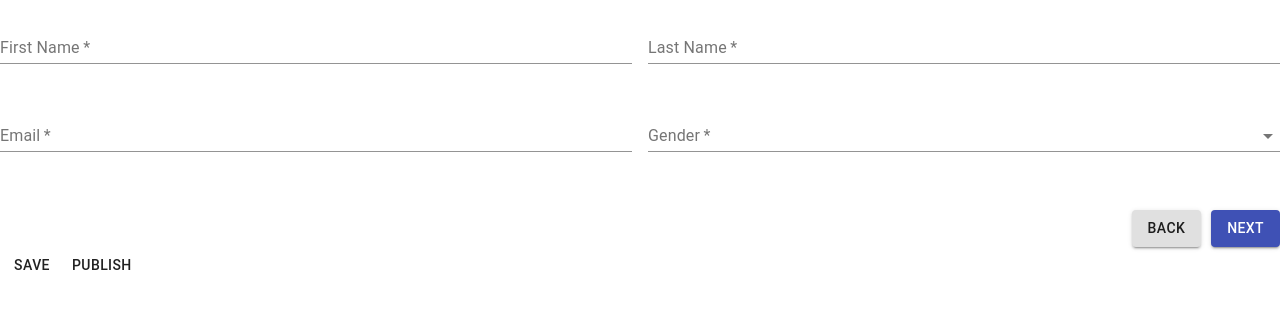
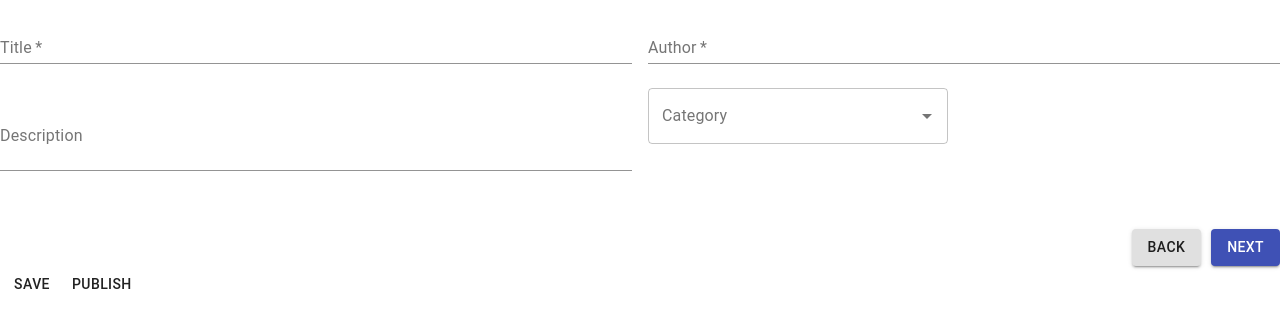
Before and after one commit to sl354207/ecotenet, a Next.js app: page /dashboard/editor in a window 1280 px wide. Both pictures are taken after a click on the button "NEXT". Shown: the top 328 px of the page. Built offline with nearby package versions, Linux system fonts and the light colour scheme; what @react-page/plugins-slate, uniforms would draw is missing.

Commit message:
modified post form

```diff
--- a/components/PostForm/PostDetails.jsx
+++ b/components/PostForm/PostDetails.jsx
@@ -5,23 +5,26 @@ import { FormControl } from "@material-ui/core"
 import { Select } from "@material-ui/core"
 import { InputLabel } from "@material-ui/core"
 import { MenuItem } from "@material-ui/core"
+import { Autocomplete } from '@material-ui/lab'
 import { Button } from "@material-ui/core"
 
 //pass in and destructure props.
-const PostDetails = ({ handleNext, handleBack,handleChange, values: { firstName, lastName, email, gender } }) => {
+const PostDetails = ({ handleNext, handleBack,handleChange, detailValues: { title, author, description }, categoryValue, setCategoryValue, categoryInputValue, setCategoryInputValue }) => {
+
+    const options = ["Hunt", "Gather"]
     return (
         <Fragment>
             <Grid container spacing={2} noValidate>
                 <Grid item xs={12} sm={6}>
                     <TextField
                         fullWidth
-                        label="First Name"
-                        name="firstName"
-                        placeholder="Your first name"
+                        label="Title"
+                        name="title"
+                        placeholder=" title of post(max length 60 characters)"
                         margin="normal"
-                        value={firstName || ""}
+                        value={title || ""}
                         onChange={handleChange}
-
+                        inputProps={{ maxLength: 60 }}
 
                         required
                     />
@@ -29,13 +32,13 @@ const PostDetails = ({ handleNext, handleBack,handleChange, values: { firstName,
                 <Grid item xs={12} sm={6}>
                     <TextField
                         fullWidth
-                        label="Last Name"
-                        name="lastName"
-                        placeholder="Your last name"
+                        label="Author"
+                        name="author"
+                        placeholder="author name"
                         margin="normal"
-                        value={lastName || ""}
+                        value={author || ""}
                         onChange={handleChange}
-
+                        inputProps={{ maxLength: 60 }}
                         required
                     />
                 </Grid>
@@ -43,25 +46,33 @@ const PostDetails = ({ handleNext, handleBack,handleChange, values: { firstName,
                 <Grid item xs={12} sm={6}>
                     <TextField
                         fullWidth
-                        label="Email"
-                        name="email"
-                        placeholder="Your email address"
-                        type="email"
-                        value={email || ""}
+                        label="Description"
+                        name="description"
+                        placeholder=" short summary of post(max length 160 characters) "
+                        value={description || ""}
                         onChange={handleChange}
                         margin="normal"
-
-                        required
+                        inputProps={{ maxLength: 160 }}
+                        multiline
+                        rows={2}
                     />
                 </Grid>
                 <Grid item xs={12} sm={6}>
-                    <FormControl fullWidth required margin="normal">
-                        <InputLabel>Gender</InputLabel>
-                        <Select value={gender} onChange={handleChange} name="gender">
-                            <MenuItem value={"Male"}>Male</MenuItem>
-                            <MenuItem value={"Female"}>Female</MenuItem>
-                        </Select>
-                    </FormControl>
+                    <Autocomplete
+                    id="combo-box-demo"
+                    name="category"
+                    autoHighlight
+                    onChange={(event, categoryValue) => {
+                        setCategoryValue(categoryValue)}}
+                    value={categoryValue}
+                    onInputChange={(event, categoryInputValue) => {
+                        setCategoryInputValue(categoryInputValue)}}
+                    inputValue={categoryInputValue}
+                    options={options}
+                    getOptionLabel={(option) => option}
+                    style={{ width: 300 }}
+                    renderInput={(params) => <TextField {...params} label="Category" variant="outlined" />}
+                    />
                 </Grid>
             </Grid>
             <div style={{ display: "flex", marginTop: 50, justifyContent: "flex-end" }}>
--- a/components/PostForm/StepForm.jsx
+++ b/components/PostForm/StepForm.jsx
@@ -10,32 +10,26 @@ const StepForm = ({post, pathname}) => {
   // if the post is undefined(no post was retrieved) then display a blank editor
   if (post === undefined) {
     // set initial values of form
-    const initialValues = {
-      firstName: "",
-      lastName: "",
-      email: "",
-      gender: "",
-      date: "",
-      city: "",
-      phone: ""
+    const initialDetailValues = {
+      title: "",
+      author: "",
+      description: ""
     }
 
     // set form step state
     const [activeStep, setActiveStep] = useState(0);
 
-    //set form values state;
-    const [formValues, setFormValues] = useState(initialValues)
+    //set detail values state;
+    const [detailValues, setDetailValues] = useState(initialDetailValues)
 
     // set editor value state
     const [postValue, setPostValue] = useState(null);
 
-    // will change, look into select and autocomplete mui.
-    const [alignment, setAlignment] = useState();
+    // set category state
+    const [categoryValue, setCategoryValue] = useState("");
 
-    // will change, look into select and autocomplete mui.
-    const handleAlignment = (event, newAlignment) => {
-      setAlignment(newAlignment);
-    };
+    // set category input state
+    const [categoryInputValue, setCategoryInputValue] = useState("");
 
     //setActiveStep takes in arrow function with input variable step. It increments step forward or backward.
     // Proceed to next step.
@@ -49,7 +43,132 @@ const StepForm = ({post, pathname}) => {
         const { name, value } = e.target
 
         // Set new values on form change. Take in the current values as input and add name and value key value pair to object. values uses destructuring and name is in brackets to allow for dynamically setting key in key value pair(see docs).
-        setFormValues(values => ({
+        setDetailValues(detailValues => ({
+          ...detailValues,
+          [name]: value
+        }))
+
+        // set errors
+        // const error = formValidation(name, value, fieldsValidation) || ""
+
+        // setFormErrors({
+        //   [name]: error
+        // })
+    }
+
+    //use switch statement that takes in current step and displays component for that step.
+    const handleSteps = step => {
+        switch (step) {
+          case 0:
+            return (
+              <PostEditor
+              handleNext={handleNext}
+              value={postValue}
+              setPostValue={setPostValue}
+
+              />
+              // add back in when ready  formErrors={formErrors}
+            )
+          case 1:
+            return (
+              <PostDetails
+                handleNext={handleNext}
+                handleBack={handleBack}
+                handleChange={handleChange}
+                detailValues={detailValues}
+                categoryValue={categoryValue}
+                setCategoryValue={setCategoryValue}
+                categoryInputValue={categoryInputValue}
+                setCategoryInputValue={setCategoryInputValue}
+              />
+            // add back in when ready  formErrors={formErrors}
+            )
+          case 2:
+            return <PostTags
+            handleNext={handleNext}
+            handleBack={handleBack}
+            handleChange={handleChange}
+            handleAlignment={handleAlignment}
+            value={alignment}
+            detailValues={detailValues}
+
+            />
+            // add back in when ready  formErrors={formErrors}
+          default:
+            break
+        }
+      }
+
+      // function to create a new draft. Takes in form values and editor value.
+      const create = async (detailValues, postValue) => {
+        // combine form value and editor value into one object to pass to api.
+        const value = Object.assign(detailValues, postValue);
+
+        const res = await fetch('/api/createDraft', {
+          method: 'POST',
+          headers: {
+            'Content-Type': 'application/json',
+          },
+          body: JSON.stringify(value),
+        });
+      }
+
+      // function to create a published post. Takes in form values and editor value
+      const publish = async (detailValues, postValue) => {
+        // combine form value and editor value into one object to pass to api.
+        const value = Object.assign(detailValues, postValue);
+
+        const res = await fetch('/api/createPost', {
+          method: 'POST',
+          headers: {
+            'Content-Type': 'application/json',
+          },
+          body: JSON.stringify(value),
+        });
+      }
+
+    return (
+        <>
+            {handleSteps(activeStep)}
+            <Button onClick={()=>create(detailValues, postValue)}>Save</Button>
+            <Button onClick={()=>publish(detailValues, postValue)}>Publish</Button>
+        </>
+    )
+    // if url path leads to a draft than populate form with draft data
+  } else if(pathname === "/dashboard/drafts/[_id]")
+  {
+    // destructure values from post data
+    const {title,
+      author,
+      description,
+      category
+      } = post;
+
+    // set form step state
+    const [activeStep, setActiveStep] = useState(0);
+
+    //set form values state;
+    const [detailValues, setDetailValues] = useState({title,
+      author,
+      description
+      })
+
+    // set editor state
+    const [postValue, setPostValue] = useState(post);
+
+    //setActiveStep takes in arrow function with input variable step. It increments step forward or backward.
+    // Proceed to next step.
+    const handleNext = () => setActiveStep(step => step + 1)
+    // Go back to prev step
+    const handleBack = () => setActiveStep(step => step - 1)
+
+    // Handle form change
+    const handleChange = e => {
+        //set name and value from targeted form props
+        const { name, value } = e.target
+
+        // Set new values on from change. Take in the current values as input and add name and value key value pair to object. values uses destructuring and name is in brackets to allow for dynamically setting key in key value pair(see docs).
+        setDetailValues(values => ({
           ...values,
           [name]: value
         }))
@@ -81,19 +200,17 @@ const StepForm = ({post, pathname}) => {
                 handleNext={handleNext}
                 handleBack={handleBack}
                 handleChange={handleChange}
-                values={formValues}
+                values={detailValues}
 
               />
             // add back in when ready  formErrors={formErrors}
             )
           case 2:
-            return <PostTags
+            return <PostRegion
             handleNext={handleNext}
             handleBack={handleBack}
             handleChange={handleChange}
-            handleAlignment={handleAlignment}
-            value={alignment}
-            values={formValues}
+            values={detailValues}
 
             />
             // add back in when ready  formErrors={formErrors}
@@ -102,13 +219,13 @@ const StepForm = ({post, pathname}) => {
         }
       }
 
-      // function to create a new draft. Takes in form values and editor value.
-      const create = async (formValues, postValue) => {
-        // combine form value and editor value into one object to pass to api.
-        const value = Object.assign(formValues, postValue);
+      // function to update the draft. Takes in the form values and editor value.
+      const update = async (detailValues, postValue) => {
+        // combine form values as post values. Add form values second otherwise they will be overridden by initial draft values.
+        const value = Object.assign(postValue, detailValues);
 
-        const res = await fetch('/api/createDraft', {
-          method: 'POST',
+        const res = await fetch('/api/updateDraft', {
+          method: 'PUT',
           headers: {
             'Content-Type': 'application/json',
           },
@@ -116,52 +233,54 @@ const StepForm = ({post, pathname}) => {
         });
       }
 
-      // function to create a published post. Takes in form values and editor value
-      const publish = async (formValues, postValue) => {
-        // combine form value and editor value into one object to pass to api.
-        const value = Object.assign(formValues, postValue);
+      // function to publish the draft
+      const publish = async (detailValues, postValue) => {
 
-        const res = await fetch('/api/createPost', {
+        const value = Object.assign(postValue, detailValues);
+
+        // create post
+        const res1 = await fetch('/api/createPost', {
           method: 'POST',
           headers: {
             'Content-Type': 'application/json',
           },
           body: JSON.stringify(value),
         });
+
+        // delete draft once published
+        const res2 = await fetch('/api/deleteDraft', {
+          method: 'DELETE',
+          headers: {
+              'Content-Type': 'application/json',
+          },
+          body: JSON.stringify(value._id),
+          });
       }
 
     return (
         <>
             {handleSteps(activeStep)}
-            <Button onClick={()=>create(formValues, postValue)}>Save</Button>
-            <Button onClick={()=>publish(formValues, postValue)}>Publish</Button>
+            <Button onClick={()=>update(detailValues, postValue)}>Save</Button>
+            <Button onClick={()=>publish(detailValues, postValue)}>Publish</Button>
         </>
     )
-    // if url path leads to a draft than populate form with draft data
-  } else if(pathname === "/dashboard/drafts/[_id]")
-  {
-    // destructure values from post data
-    const {firstName,
-      lastName,
-      email,
-      gender,
-      date,
-      city,
-      phone} = post;
+    // if url path leads to a post than populate form with post data.
+  } else {
 
-    // set form step state
+    const {title,
+      author,
+      description,
+      category} = post;
+
+    // set step state
     const [activeStep, setActiveStep] = useState(0);
 
     //set form values state;
-    const [formValues, setFormValues] = useState({firstName,
-      lastName,
-      email,
-      gender,
-      date,
-      city,
-      phone})
+    const [detailValues, setDetailValues] = useState({title,
+      author,
+      description
+      })
 
-    // set editor state
     const [postValue, setPostValue] = useState(post);
 
     //setActiveStep takes in arrow function with input variable step. It increments step forward or backward.
@@ -174,9 +293,9 @@ const StepForm = ({post, pathname}) => {
     const handleChange = e => {
         //set name and value from targeted form props
         const { name, value } = e.target
-
+        // console.log(e.target)
         // Set new values on from change. Take in the current values as input and add name and value key value pair to object. values uses destructuring and name is in brackets to allow for dynamically setting key in key value pair(see docs).
-        setFormValues(values => ({
+        setDetailValues(values => ({
           ...values,
           [name]: value
         }))
@@ -208,7 +327,7 @@ const StepForm = ({post, pathname}) => {
                 handleNext={handleNext}
                 handleBack={handleBack}
                 handleChange={handleChange}
-                values={formValues}
+                values={detailValues}
 
               />
             // add back in when ready  formErrors={formErrors}
@@ -218,140 +337,7 @@ const StepForm = ({post, pathname}) => {
             handleNext={handleNext}
             handleBack={handleBack}
             handleChange={handleChange}
-            values={formValues}
-
-            />
-            // add back in when ready  formErrors={formErrors}
-          default:
-            break
-        }
-      }
-
-      // function to update the draft. Takes in the form values and editor value.
-      const update = async (formValues, postValue) => {
-        // combine form values as post values. Add form values second otherwise they will be overridden by initial draft values.
-        const value = Object.assign(postValue, formValues);
-
-        const res = await fetch('/api/updateDraft', {
-          method: 'PUT',
-          headers: {
-            'Content-Type': 'application/json',
-          },
-          body: JSON.stringify(value),
-        });
-      }
-
-      // function to publish the draft
-      const publish = async (formValues, postValue) => {
-
-        const value = Object.assign(postValue, formValues);
-
-        // create post
-        const res1 = await fetch('/api/createPost', {
-          method: 'POST',
-          headers: {
-            'Content-Type': 'application/json',
-          },
-          body: JSON.stringify(value),
-        });
-
-        // delete draft once published
-        const res2 = await fetch('/api/deleteDraft', {
-          method: 'DELETE',
-          headers: {
-              'Content-Type': 'application/json',
-          },
-          body: JSON.stringify(value._id),
-          });
-      }
-
-    return (
-        <>
-            {handleSteps(activeStep)}
-            <Button onClick={()=>update(formValues, postValue)}>Save</Button>
-            <Button onClick={()=>publish(formValues, postValue)}>Publish</Button>
-        </>
-    )
-    // if url path leads to a post than populate form with post data.
-  } else {
-
-    const {firstName,
-      lastName,
-      email,
-      gender,
-      date,
-      city,
-      phone} = post;
-
-    // set step state
-    const [activeStep, setActiveStep] = useState(0);
-
-    //set form values state;
-    const [formValues, setFormValues] = useState({firstName,
-      lastName,
-      email,
-      gender,
-      date,
-      city,
-      phone})
-
-    const [postValue, setPostValue] = useState(post);
-
-    //setActiveStep takes in arrow function with input variable step. It increments step forward or backward.
-    // Proceed to next step.
-    const handleNext = () => setActiveStep(step => step + 1)
-    // Go back to prev step
-    const handleBack = () => setActiveStep(step => step - 1)
-
-    // Handle form change
-    const handleChange = e => {
-        //set name and value from targeted form props
-        const { name, value } = e.target
-        // console.log(e.target)
-        // Set new values on from change. Take in the current values as input and add name and value key value pair to object. values uses destructuring and name is in brackets to allow for dynamically setting key in key value pair(see docs).
-        setFormValues(values => ({
-          ...values,
-          [name]: value
-        }))
-
-        // set errors
-        // const error = formValidation(name, value, fieldsValidation) || ""
-
-        // setFormErrors({
-        //   [name]: error
-        // })
-    }
-
-    //use switch statement that takes in current step and displays component for that step.
-    const handleSteps = step => {
-        switch (step) {
-          case 0:
-            return (
-              <PostEditor
-              handleNext={handleNext}
-              value={postValue}
-              setPostValue={setPostValue}
-
-              />
-              // add back in when ready  formErrors={formErrors}
-            )
-          case 1:
-            return (
-              <PostDetails
-                handleNext={handleNext}
-                handleBack={handleBack}
-                handleChange={handleChange}
-                values={formValues}
-
-              />
-            // add back in when ready  formErrors={formErrors}
-            )
-          case 2:
-            return <PostRegion
-            handleNext={handleNext}
-            handleBack={handleBack}
-            handleChange={handleChange}
-            values={formValues}
+            values={detailValues}
 
             />
             // add back in when ready  formErrors={formErrors}
@@ -361,8 +347,8 @@ const StepForm = ({post, pathname}) => {
       }
 
       // function to update post
-      const update = async (formValues, postValue) => {
-        const value = Object.assign(postValue, formValues);
+      const update = async (detailValues, postValue) => {
+        const value = Object.assign(postValue, detailValues);
 
         const res = await fetch('/api/updatePost', {
           method: 'PUT',
@@ -377,7 +363,7 @@ const StepForm = ({post, pathname}) => {
     return (
         <>
             {handleSteps(activeStep)}
-            <Button onClick={()=>update(formValues, postValue)}>Save</Button>
+            <Button onClick={()=>update(detailValues, postValue)}>Save</Button>
 
         </>
     )
```
